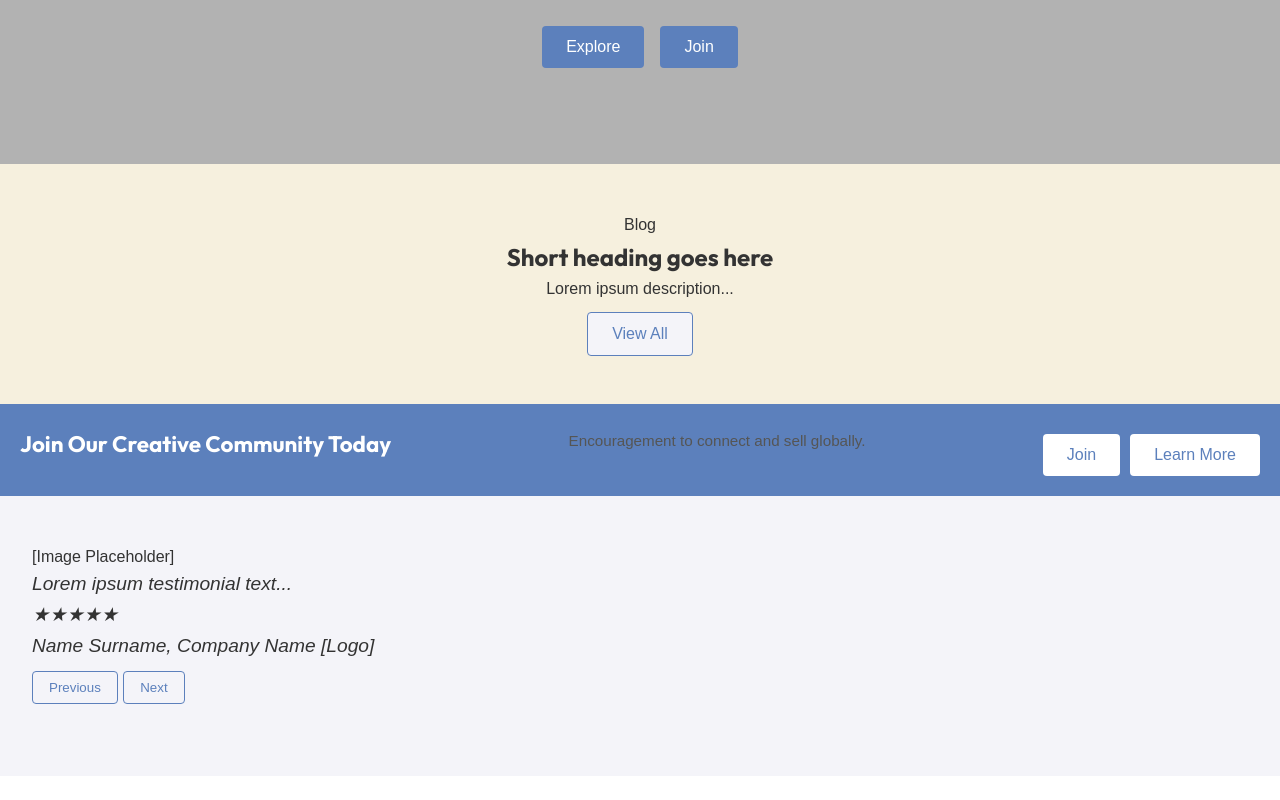
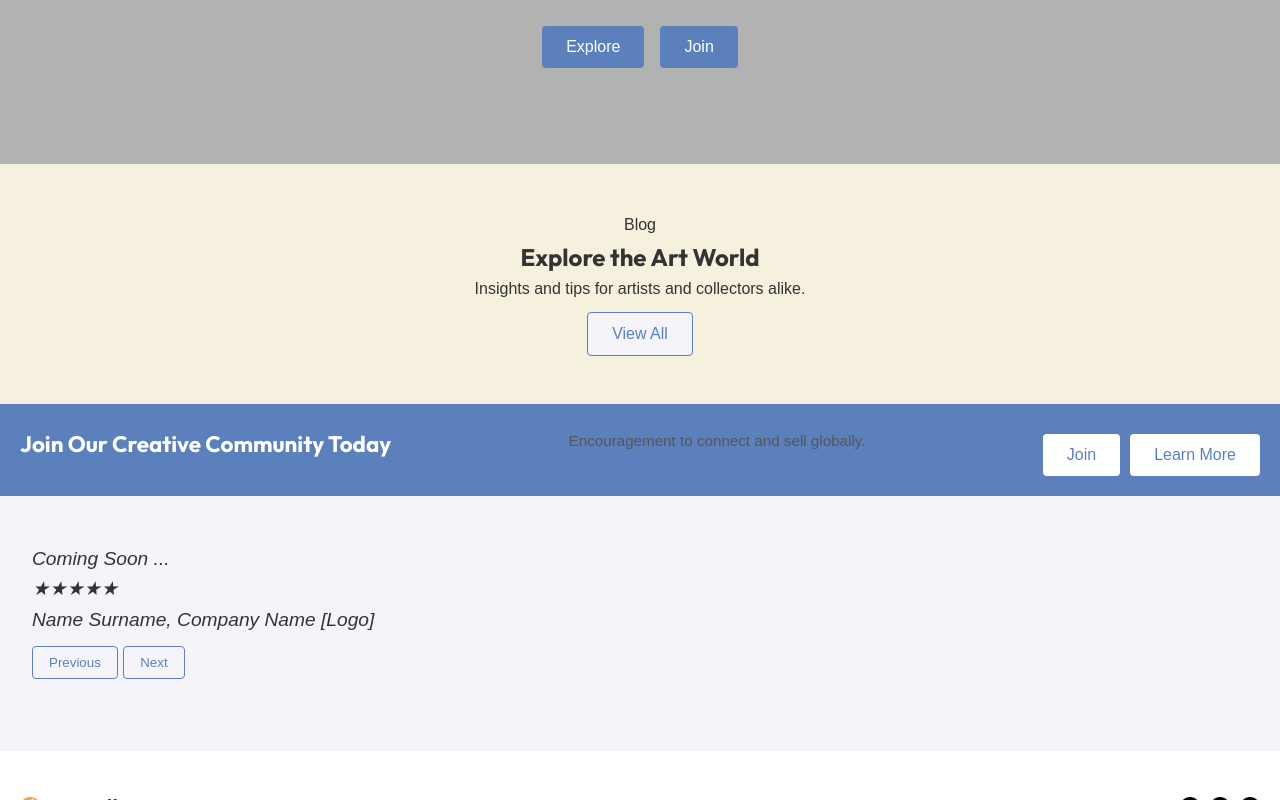
Before and after one commit to Fiijoey/ArtMarketPlace_Project, a website built with Vite: page src/index.html in a window 1280 px wide. Shown: the part 414-1214 px from the top of the page. Built offline with nearby package versions, Linux system fonts and the light colour scheme.

Commit message:
Update blog preview and testimonial sections with relevant content

```diff
--- a/src/index.html
+++ b/src/index.html
@@ -35,8 +35,8 @@
         <!-- Blog Preview Section -->
         <section class="blog-preview">
             <span class="section-label">Blog</span>
-            <h2>Short heading goes here</h2>
-            <p>Lorem ipsum description...</p>
+            <h2>Explore the Art World</h2>
+            <p>Insights and tips for artists and collectors alike.</p>
             <div class="blog-cards">
                 <!-- Two Blog Cards will be placed here; use flex or grid layouts for responsiveness -->
             </div>
@@ -55,9 +55,9 @@
 
         <!-- Testimonial Section -->
         <section class="testimonial-section">
-            <div class="testimonial-image">[Image Placeholder]</div>
+            <div class="testimonial-image"></div>
             <div class="testimonial-content">
-                <p class="testimonial-text">Lorem ipsum testimonial text...</p>
+                <p class="testimonial-text">Coming Soon ...</p>
                 <div class="testimonial-rating">★★★★★</div>
                 <p class="testimonial-author">Name Surname, Company Name [Logo]</p>
                 <!-- Carousel controls -->
```
